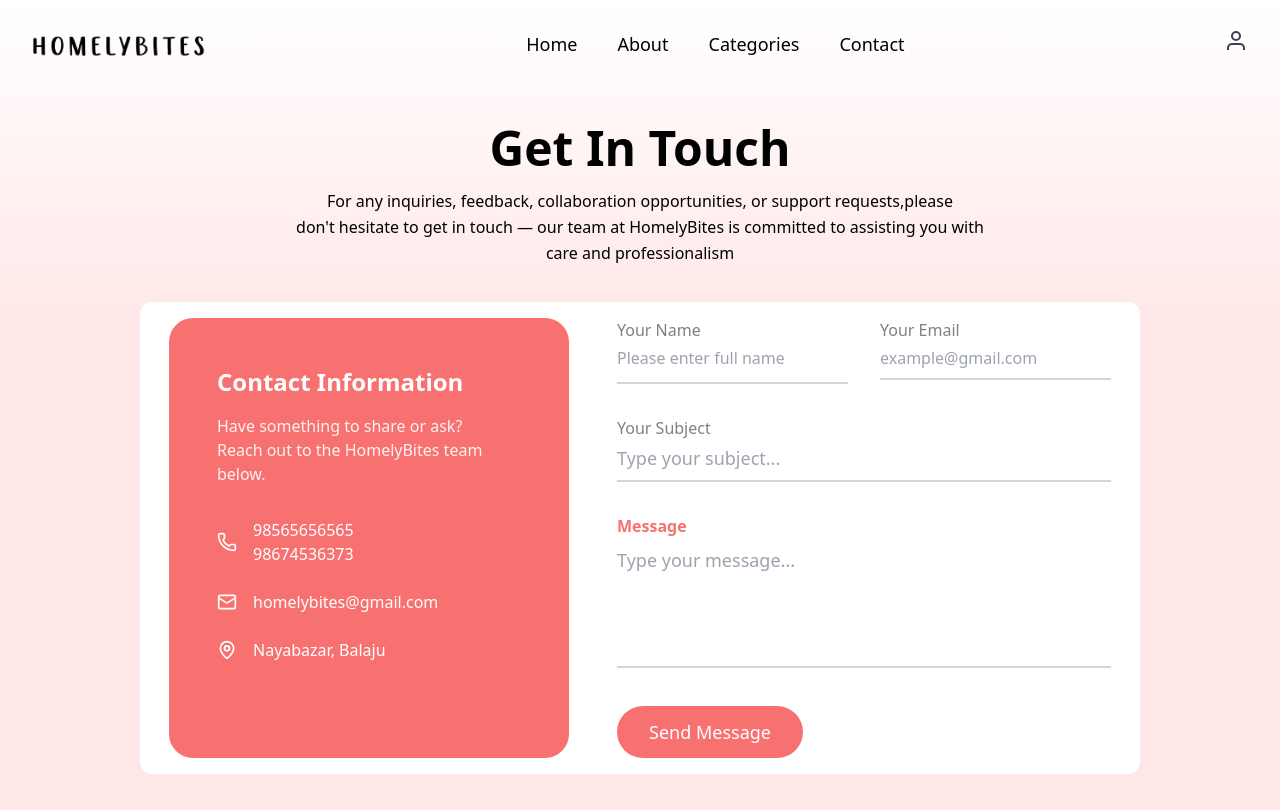
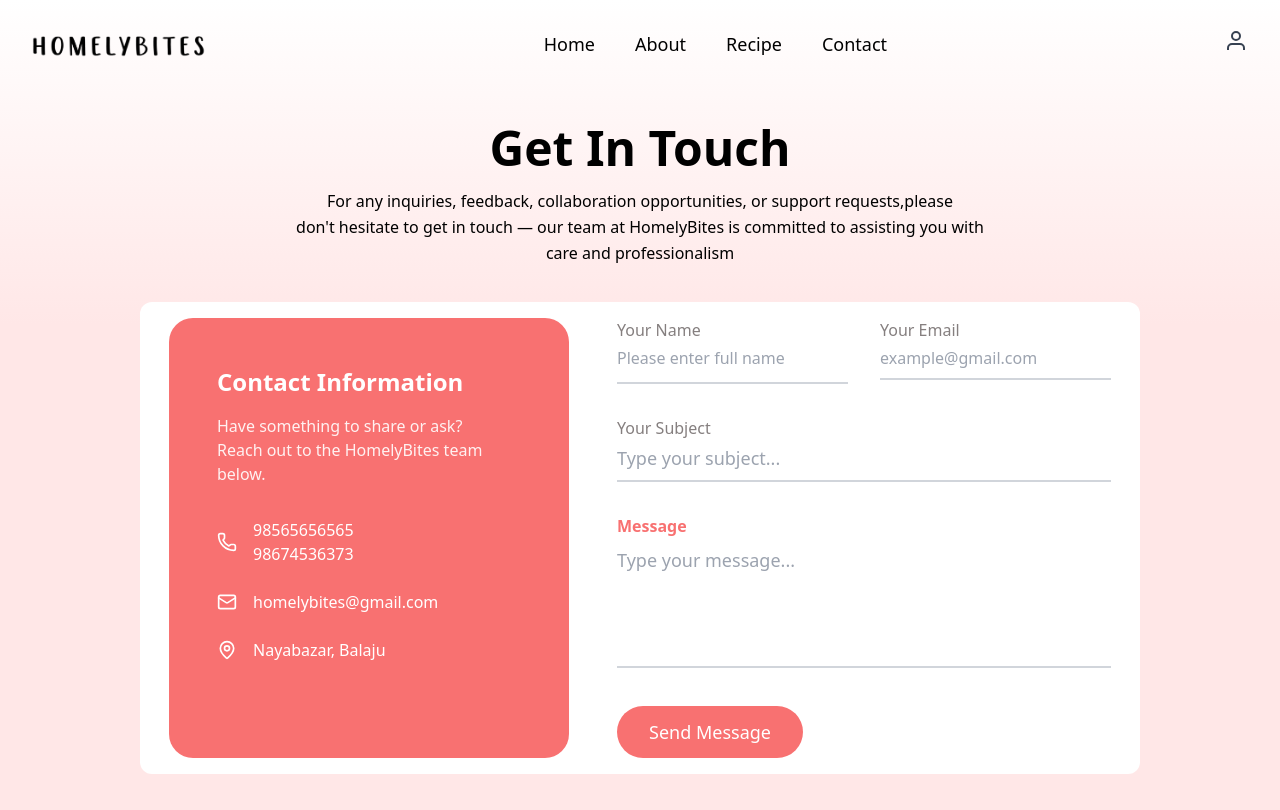
Before and after one commit to Ritssss/fyp-backend, a React (Vite) app in the folder homelybites/: page /contact in a window 1280 px wide. Built offline with nearby package versions, Linux system fonts and the light colour scheme; a web font is replaced by a local one.

Commit message:
Update code till now

```diff
--- a/homelybites/src/App.jsx
+++ b/homelybites/src/App.jsx
@@ -16,6 +16,7 @@ function App() {
       <Route path="/LandingPage" element={<LandingPage />} />
       <Route path="/" element={<MainPage />} />
       <Route path="/contact" element={<ContactUs />} />
+      <Route path="/userprofile" element={<UserProfile/>} />
       <Route path="*" element={<Navigate to="/" replace />} />
     </Routes>
   );
--- a/homelybites/src/components/Navbar.jsx
+++ b/homelybites/src/components/Navbar.jsx
@@ -74,7 +74,7 @@ const Navbar = () => {
             About
           </Link>
           <Link to="/categories" className="hover:text-accent  hover:underline hover:underline-offset-8 transition">
-            Categories
+           Recipe
           </Link>
           <Link to="/contact" className="hover:text-accent  hover:underline hover:underline-offset-8 transition">
             Contact
--- a/homelybites/tailwind.config.js
+++ b/homelybites/tailwind.config.js
@@ -13,8 +13,6 @@ export default {
       },
       fontFamily: {
         amaranth: ['Amaranth', 'sans-serif'],
-      },
-      fontFamily: {
         inter: ['Inter', 'sans-serif'],
       },    },
   },
```
